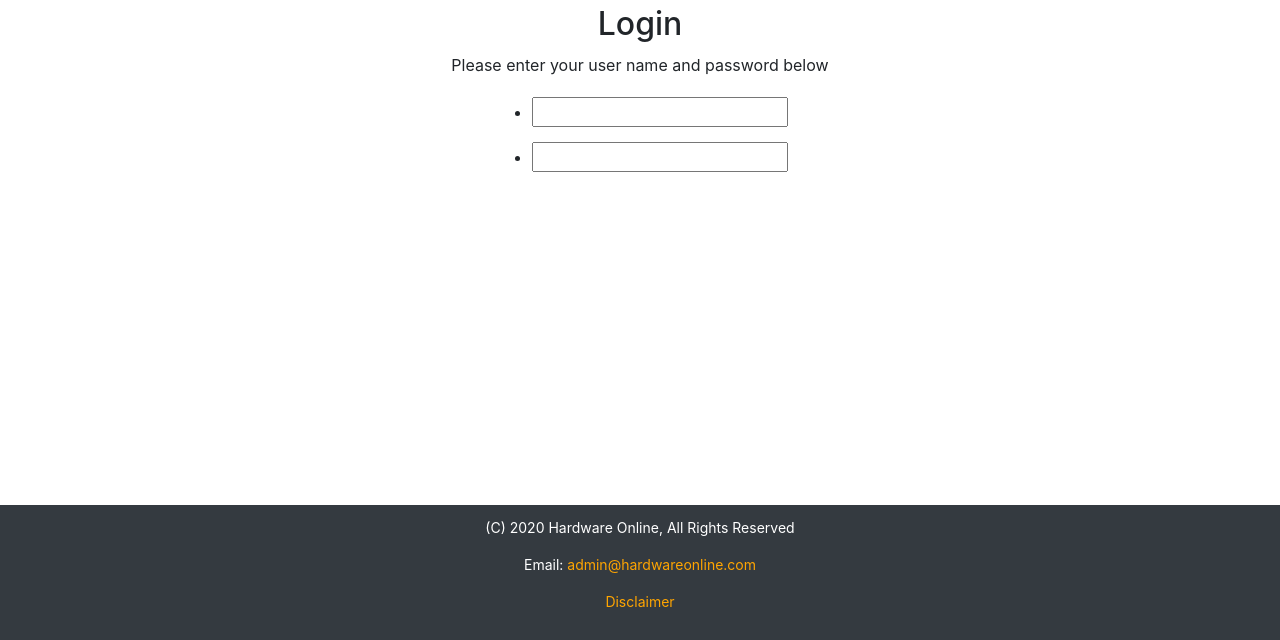
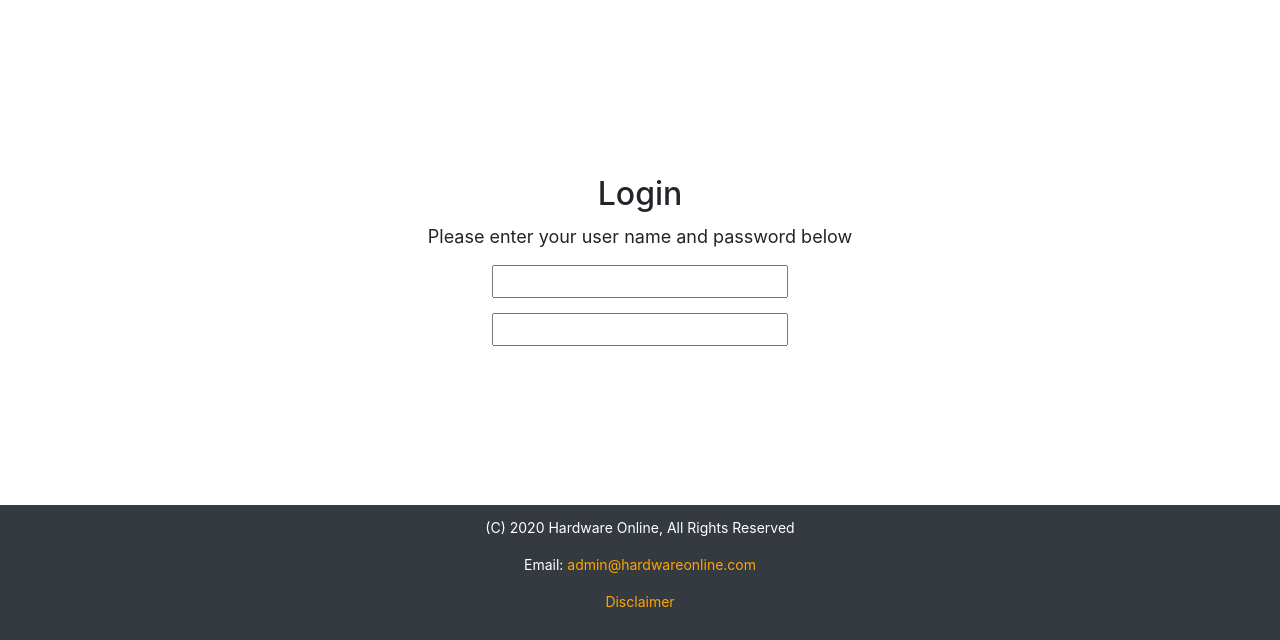
Before and after one commit to RaspberryProgramming/T3-Project, a PHP site: page /login.html in a window 1280 px wide. Shown: the part 160-800 px from the top of the page. Run offline with PHP 8.4, Linux system fonts and the light colour scheme.

Commit message:
Made webpage css scale and size better

```diff
--- a/style.css
+++ b/style.css
@@ -51,18 +51,26 @@
 main * {
   margin-top: 5px;
   margin-bottom: 5px;
-  margin-left: auto;
-  margin-right: auto;
 }
-
 main {
+  padding: 10px;
   display: flex;
   flex-direction: column;
+  align-items: center;
+  text-align: center;
+  font-size: 18px;
 }
 
 a {
   text-decoration: none;
   color: black;
+}
+
+body,
+html {
+  height: 100%;
+  display: flex;
+  flex-direction: column;
 }
 
 .changelog td {
@@ -75,9 +83,18 @@ a {
 .changelog tr {
   text-align: center;
 }
+.login {
+  margin-top: 20vh;
+}
+.login-list {
+  margin-top: auto;
+  margin-bottom: auto;
+  padding: 0;
+  list-style-type: none;
+}
 
 footer {
-  position: fixed;
+  margin-top: auto;
   text-align: center;
   background-color: #343a40;
   color: white;
```
